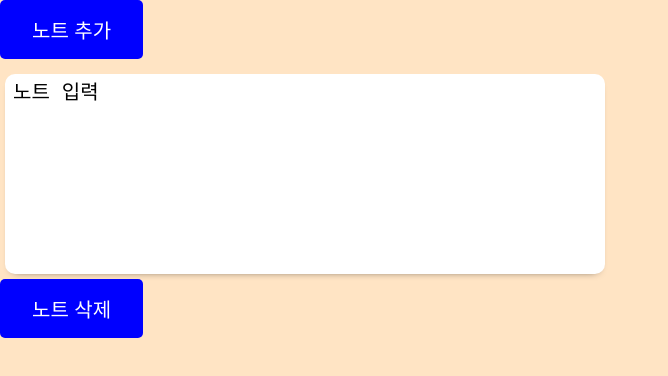
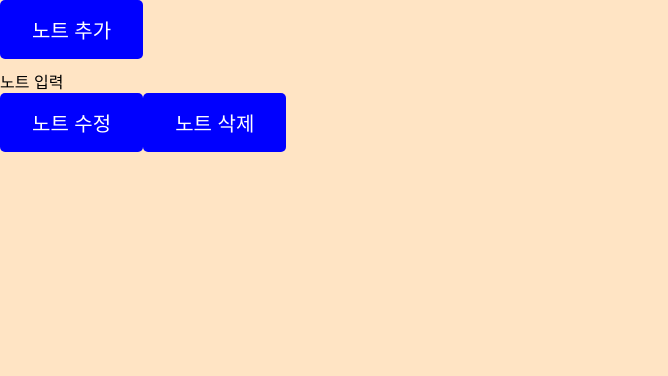
Before and after one commit to floating-points/notes-app, a React (Create React App) app: page / in a window 1280 px wide. Both pictures are taken after a click on the button "노트 추가". Shown: the top 376 px of the page, without its empty margins (0-668 px from the left). Built offline with nearby package versions, Linux system fonts and the light colour scheme.

Commit message:
수정버튼 구현

```diff
--- a/src/components/Note.jsx
+++ b/src/components/Note.jsx
@@ -3,13 +3,13 @@ import './Note.css'
 
 function Note(props) {
     const [open, setOpen] = useState(true)
+    const [edit, setEdit] = useState(false)
+    const [text, setText] = useState(props.text)
     var textChanged = (ev) =>
     {
-        var newNoteData = props.noteData;
-        props.noteData.find(data => data.key ===props.keytext ).text = ev.target.value;
-        props.setNoteData(newNoteData);
-        localStorage.setItem('notes', JSON.stringify(newNoteData));
+        setText(ev.target.value)
     };
+
     var deleteNoteClicked = () =>
     {
         setOpen(false);
@@ -18,10 +18,42 @@ function Note(props) {
         props.setNoteData(newNoteData);
         localStorage.setItem('notes', JSON.stringify(newNoteData));
     };
+    var editNoteClicked = () =>
+    {
+        setEdit(true)
+    }
+    var editFinishClicked = () =>
+    {
+        setEdit(false)
+        console.log(text);
+        var newNoteData = props.noteData;
+        props.noteData.find(data => data.key ===props.keytext ).text = text;
+        props.setNoteData(newNoteData);
+        localStorage.setItem('notes', JSON.stringify(newNoteData));
+    }
     return open && (
         <div>
-            <textarea style={{display: "block"}} defaultValue = {props.text} onChange = {textChanged}>
-            </textarea>
+            {edit ?
+            (
+                <textarea style={{display: "block"}} defaultValue = {text} onChange = {textChanged}>
+                </textarea>
+            ):
+            (
+                <div onChange = {textChanged}>
+                    {text}
+                </div>
+            )}
+            {edit ?
+            (
+                <button onClick={editFinishClicked}>
+                        수정 완료
+                </button>
+            ):
+            (
+                <button onClick={editNoteClicked}>
+                    노트 수정
+                </button>
+            )}
             <button onClick={deleteNoteClicked}>
                 노트 삭제
             </button>
```
Also changed, not shown: 1 other file (tests, documents, lock files or other folders).
